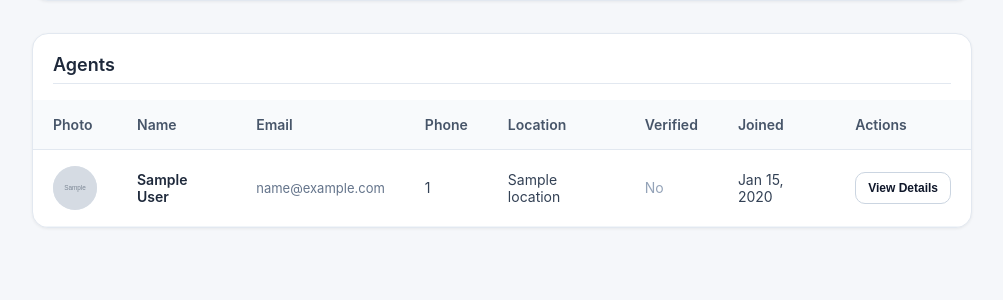
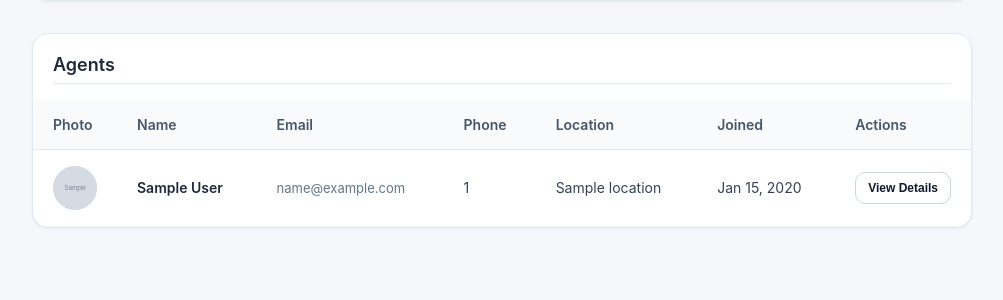
Before and after one commit to Explorerohan/Rohan-Rai-TRIPLINK, a Django app: template BACKEND/templates/admin_users.html in a window 1280 px wide. Shown: the part 988-1288 px from the top of the page, without its empty margins (268-1271 px from the left). Run offline with Django 5.2, Linux system fonts and the light colour scheme; the template is opened without the code that fills it: most values are stand-ins (such as "Sample title", 1, 10 or a date in 2020); grey boxes marked "Sample" are stand-in pictures; form fields are guessed from the names that the template uses.

Commit message:
refactor(admin): simplify agent profile display and remove verification status from user list

```diff
--- a/BACKEND/accounts/admin.py
+++ b/BACKEND/accounts/admin.py
@@ -78,8 +78,8 @@ class UserProfileAdmin(admin.ModelAdmin):
 
 @admin.register(AgentProfile)
 class AgentProfileAdmin(admin.ModelAdmin):
-    list_display = ['user', 'full_name', 'phone_number', 'location', 'rating', 'is_verified', 'created_at']
-    list_filter = ['is_verified', 'created_at']
+    list_display = ['user', 'full_name', 'phone_number', 'location', 'rating', 'created_at']
+    list_filter = ['created_at']
     search_fields = ['user__email', 'first_name', 'last_name', 'phone_number']
     readonly_fields = ['created_at', 'updated_at']
 
--- a/BACKEND/templates/admin_users.html
+++ b/BACKEND/templates/admin_users.html
@@ -673,7 +673,6 @@
                         <th>Email</th>
                         <th>Phone</th>
                         <th>Location</th>
-                        <th>Verified</th>
                         <th>Joined</th>
                         <th class="col-actions">Actions</th>
                     </tr>
@@ -702,20 +701,13 @@
                         <td><span class="user-email">{{ item.user.email }}</span></td>
                         <td>{% if item.profile and item.profile.phone_number %}{{ item.profile.phone_number }}{% else %}—{% endif %}</td>
                         <td>{% if item.profile and item.profile.location %}{{ item.profile.location }}{% else %}—{% endif %}</td>
-                        <td>
-                            {% if item.profile and item.profile.is_verified %}
-                                <span class="role-badge role-traveler">Yes</span>
-                            {% else %}
-                                <span style="color: #94a3b8;">No</span>
-                            {% endif %}
-                        </td>
                         <td>{{ item.user.date_joined|date:"M d, Y" }}</td>
                         <td class="col-actions">
                             <button type="button" class="btn-view-details" data-detail-toggle="agent-details-{{ item.user.id }}" aria-expanded="false">View Details</button>
                         </td>
                     </tr>
                     <tr class="details-row" id="agent-details-{{ item.user.id }}">
-                        <td colspan="8">
+                        <td colspan="7">
                             <div class="details-panel">
                                 <div class="details-head">
                                     <h3 class="details-title">Agent Details</h3>
@@ -725,11 +717,6 @@
                                             <span class="muted-badge success">Active account</span>
                                         {% else %}
                                             <span class="muted-badge warn">Inactive account</span>
-                                        {% endif %}
-                                        {% if item.profile and item.profile.is_verified %}
-                                            <span class="muted-badge success">Verified</span>
-                                        {% else %}
-                                            <span class="muted-badge warn">Not verified</span>
                                         {% endif %}
                                     </div>
                                 </div>
@@ -774,10 +761,6 @@
                                     <div class="details-item">
                                         <span class="label">Rating</span>
                                         <div class="value">{% if item.profile %}{{ item.profile.rating }} / 5{% else %}&mdash;{% endif %}</div>
-                                    </div>
-                                    <div class="details-item">
-                                        <span class="label">Verified</span>
-                                        <div class="value">{% if item.profile and item.profile.is_verified %}Yes{% else %}No{% endif %}</div>
                                     </div>
                                     <div class="details-item">
                                         <span class="label">Joined</span>
```
Also changed, not shown: BACKEND/accounts/views.py (+0 -11 lines), BACKEND/templates/admin_dashboard.html (+4 -4 lines).
